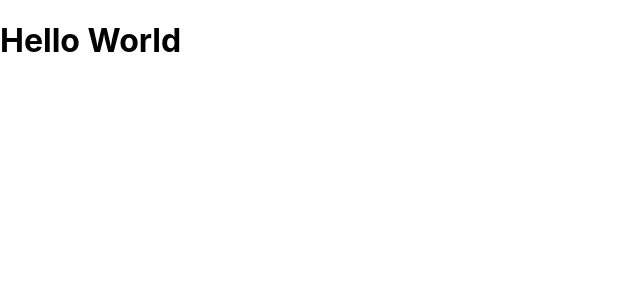
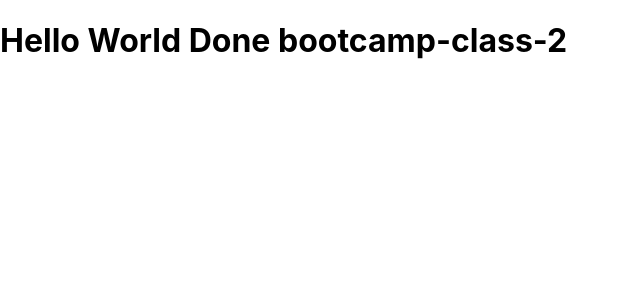
Before and after one commit to salman898/bootcamp-class-2, a React (Create React App) app: page / in a window 1280 px wide. Shown: the top 300 px of the page, without its empty margins (0-640 px from the left). Built offline with nearby package versions, Linux system fonts and the light colour scheme.

Commit message:
add some words

```diff
--- a/src/App.js
+++ b/src/App.js
@@ -4,7 +4,7 @@ import './App.css';
 function App() {
   return (
     <div>
-    <h1>Hello World</h1>
+    <h1>Hello World Done bootcamp-class-2</h1>
     </div>
   );
 }
```
